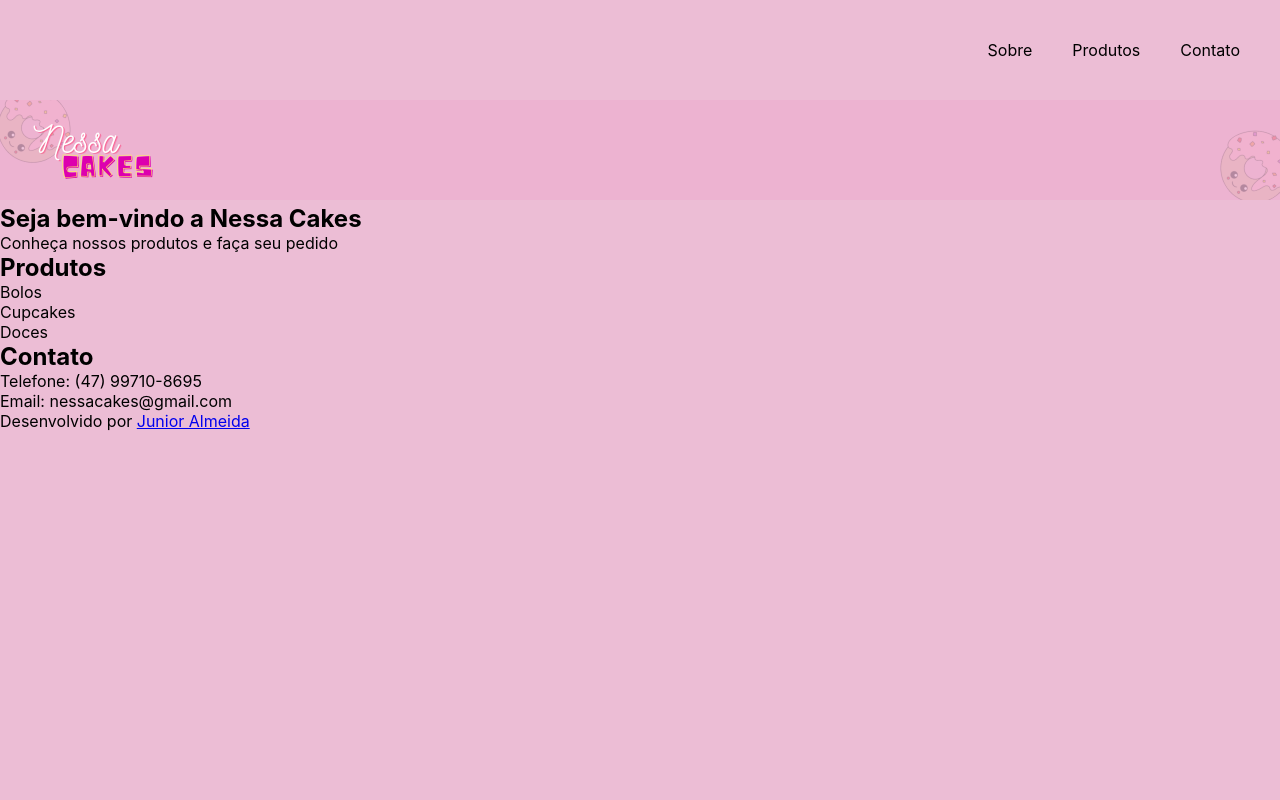
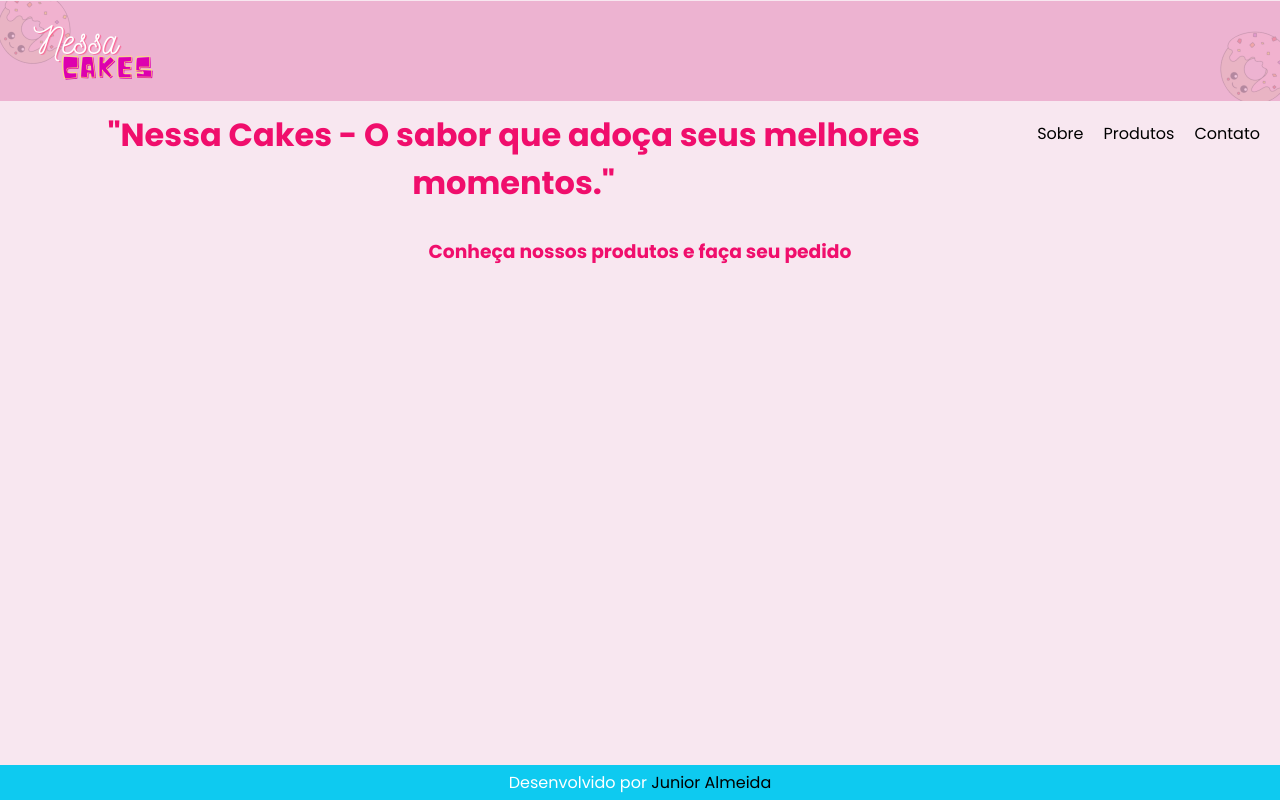
Before and after one commit to juniortecnologia/project-nessacakes, a plain HTML site: page index.html in a window 1280 px wide. Drawn offline with Linux system fonts and the light colour scheme.

Commit message:
Modificações e melhorias no css e html

```diff
--- a/index.html
+++ b/index.html
@@ -4,43 +4,30 @@
     <meta charset="UTF-8">
     <meta name="viewport" content="width=device-width, initial-scale=1.0">
     <link rel="stylesheet" href="style.css">
+    <link rel="preconnect" href="https://fonts.googleapis.com">
+    <link rel="preconnect" href="https://fonts.gstatic.com" crossorigin>
+    <link href="https://fonts.googleapis.com/css2?family=Poppins:ital,wght@0,100;0,200;0,300;0,400;0,500;0,600;0,700;0,800;0,900;1,100;1,200;1,300;1,400;1,500;1,600;1,700;1,800;1,900&display=swap" rel="stylesheet">
     <title>Nessa Cakes</title>
 </head>
 <body>
     <header>
-        <nav class="menu">
-            <ul type="none">
+        <nav>
+            <img id="banner" src="assets/banner.png" alt="Logo Nessa Cakes">
+            <ul class="menu" type="none">
                 <li>Sobre</li>
                 <li>Produtos</li>
                 <li>Contato</li>
             </ul>
         </nav>
-        <source class="banner">
-            <img src="assets/banner.png" alt="Logo Nessa Cakes">
-        </source>
     </header>
     <main>
-        <section>
-            <h1>Seja bem-vindo a Nessa Cakes</h1>
-            <p>Conheça nossos produtos e faça seu pedido</p>
-        </section>
-        <section class="produtos">
-            <h2>Produtos</h2>
-            <ul>
-                <li>Bolos</li>
-                <li>Cupcakes</li>
-                <li>Doces</li>
-            </ul>
-        </section>
-        <section class="Contato">
-            <h2>Contato</h2>
-            <p>Telefone: (47) 99710-8695</p>
-            <p>Email: nessacakes@gmail.com</p>
-        </section>
+        <h1>"Nessa Cakes - O sabor que adoça seus melhores momentos."</h1>
+            <h3>Conheça nossos produtos e faça seu pedido</h3>
     </main>
     <footer>
-        <p>Desenvolvido por <a href="
+        <p>Desenvolvido por <a id="developer" href="
         https://www.linkedin.com/in/junior-almeida/">Junior Almeida</a>
         </p>
+    </footer>
 </body>
 </html>
--- a/style.css
+++ b/style.css
@@ -2,28 +2,59 @@
     margin: 0%;
     padding: 0%;
     box-sizing: border-box;
+    font-family: "Poppins", sans-serif;
 }
 
+.poppins-regular {
+    font-family: "Poppins", sans-serif;
+    font-weight: 400;
+    font-style: normal;
+}
 body{
-    font-family: 'Inter', sans-serif;
-    background-color: #ecbdd5;
+    background-color: #ecbdd55a;
 }
 
-.menu{
+h1 {
+    padding: 10px;
+    text-align: center;
+    color: #F00E6C;
+    }
+
+h3 {
+    padding: 20px;
+    text-align: center;
+    color: #F00E6C;
+    }
+
+
+.menu {
     display: flex;
-    list-style: none;
-    justify-content: right;
+    position: relative;
+    float: right;
     padding: 20px;
+    gap: 20px;
 }
 
-.menu li{
-    position: relative;
-    float: left;
-    padding: 20px;
+#banner {
+    display: flex;
+    width: 100%;
+    margin-top: 1px;
 }
 
-.banner{
-    margin: 0%;
-    padding: 0%;
-    width: 100vh;
+
+
+
+footer {
+    background-color: #0ECAF0;
+    color: white;
+    text-align: center;
+    padding: 5px;
+    position: fixed;
+    bottom: 0;
+    width: 100%;
 }
+
+#developer {
+    text-decoration: none;
+    color: black;
+}
```
